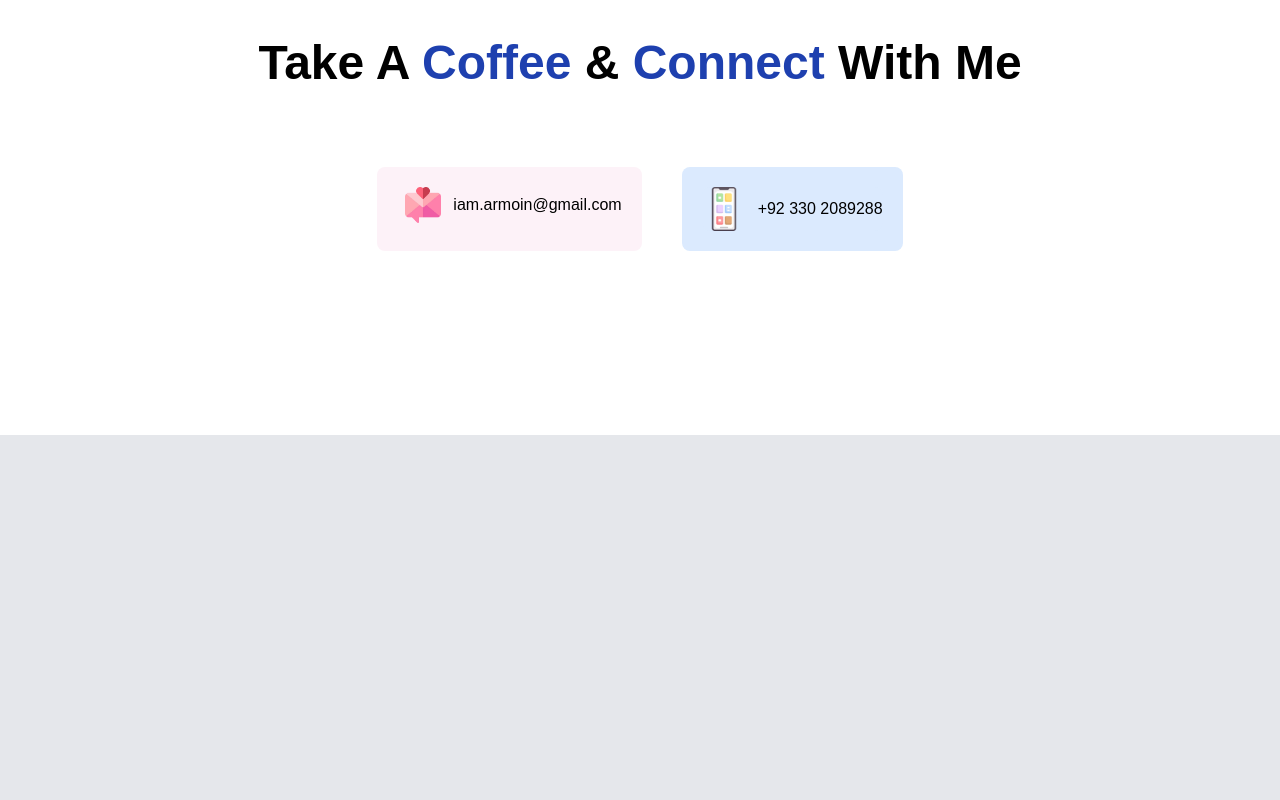
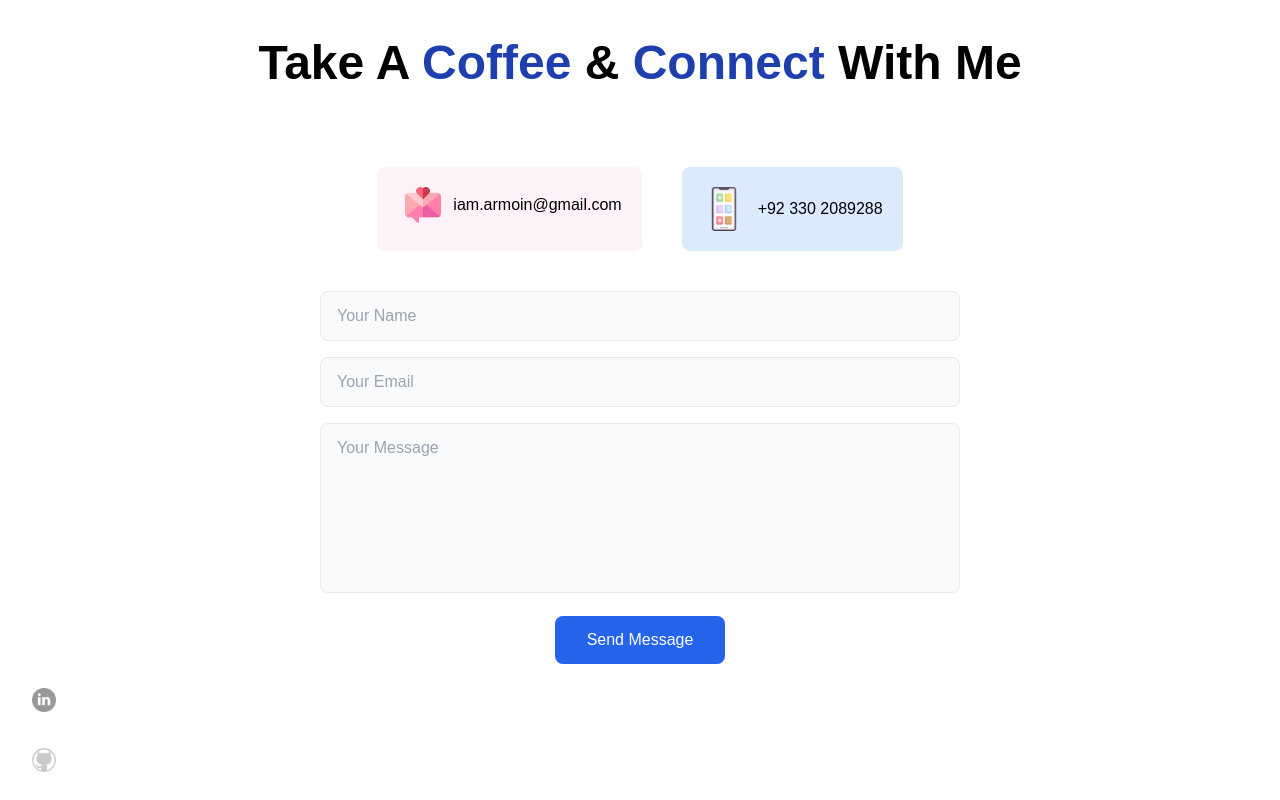
Before and after one commit to Abdulrahmanmoin/portfolio-website-with-nextjs, a Next.js app: page / in a window 1280 px wide. Shown: the part 4607-5407 px from the top of the page. Before the commit the page ends 5042 px from the top, so only its background shows below. Built offline with nearby package versions, Linux system fonts and the light colour scheme.

Commit message:
add contact form

```diff
--- a/src/components/Contact.tsx
+++ b/src/components/Contact.tsx
@@ -1,10 +1,12 @@
 import Image from 'next/image'
 import Link from 'next/link'
 import React from 'react'
+import ContactForm from './ContactForm'
+import SocialIcons from './SocialIcons'
 
 const Contact = () => {
     return (
-        <section id='contact' className='bg-white pb-40'>
+        <section id='contact' className='bg-white pb-5'>
             <div>
                 <div className='flex flex-col items-center'>
                     <h2 className='capitalize text-4xl sm:text-5xl font-bold py-20 text-center leading-[4rem]'>Take a <span className='text-blue-800'> coffee </span> & <span className='text-blue-800'> Connect </span> with me</h2>
@@ -15,7 +17,7 @@ const Contact = () => {
                             className='p-5  bg-pink-50  rounded-lg'
                         >
                             <div className='flex items-center justify-center gap-x-3 '>
-                                <Image className='w-11 pl-2' src={"/assets/email.png"} alt='email' width={1000} height={1000} />
+                                <Image className='w-8 sm:w-11 pl-2' src={"/assets/email.png"} alt='email' width={1000} height={1000} />
 
                                 <p> iam.armoin@gmail.com</p>
                             </div>
@@ -24,13 +26,19 @@ const Contact = () => {
                             href="tel: +92 330 2089288"
                             className='p-5  bg-blue-100 rounded-lg'
                         >
-                            <div className='flex items-center justify-center gap-x-3 bg-blue-100 rounded-lg'>
-                                <Image className='w-11 ' src={"/assets/phone.png"} alt='email' width={1000} height={1000} />
+                            <div className='flex items-center justify-center gap-x-3 '>
+                                <Image className='w-8 sm:w-11 -pl-20 sm:pl-0' src={"/assets/phone.png"} alt='email' width={1000} height={1000} />
 
-                               <p> +92 330 2089288 </p>
+                                <p> +92 330 2089288 </p>
                             </div>
                         </Link>
                     </div>
+
+                    <ContactForm />
+                </div>
+
+                <div className=''>
+                    <SocialIcons className='bg-transparent ' />
                 </div>
             </div>
         </section>
--- /dev/null
+++ b/src/components/ContactForm.tsx
@@ -0,0 +1,74 @@
+'use client'
+
+
+import React, { FormEvent, useState } from 'react';
+
+const ContactForm = () => {
+
+  const [isMsgSent, setIsMsgSent] = useState(false)
+  const [sendButtonText, setSendButtonText] = useState("Send Message")
+
+
+  const handleSubmit = (e: FormEvent<HTMLFormElement>) => {
+    e.preventDefault();
+
+
+    setTimeout(() => {
+      setIsMsgSent(true)
+    }, 800);
+
+    setSendButtonText("Sending...")
+
+  };
+
+
+
+  return (
+    <div className="w-full max-w-2xl mx-auto p-4">
+
+      {isMsgSent && <h4 className='capitalize text-4xl sm:text-5xl font-bold py-20 text-center leading-[4rem]'> Thank you for getting in touch</h4>
+      }
+
+      {!isMsgSent &&
+        <form onSubmit={handleSubmit} className="space-y-4">
+          <div>
+            <input
+              type="text"
+              placeholder="Your Name"
+              className="w-full px-4 py-3 rounded-lg bg-gray-50 border border-gray-200 focus:border-blue-500 focus:ring-2 focus:ring-blue-500 focus:ring-opacity-20 outline-none transition-all"
+              required
+            />
+          </div>
+
+          <div>
+            <input
+              type="email"
+              placeholder="Your Email"
+              className="w-full px-4 py-3 rounded-lg bg-gray-50 border border-gray-200 focus:border-blue-500 focus:ring-2 focus:ring-blue-500 focus:ring-opacity-20 outline-none transition-all"
+              required
+            />
+          </div>
+
+          <div>
+            <textarea
+              placeholder="Your Message"
+              rows={6}
+              className="w-full px-4 py-3 rounded-lg bg-gray-50 border border-gray-200 focus:border-blue-500 focus:ring-2 focus:ring-blue-500 focus:ring-opacity-20 outline-none transition-all resize-none"
+              required
+            />
+          </div>
+
+          <div className='text-center'>
+            <button
+              type="submit"
+              className=" w-full sm:w-auto px-8 py-3 rounded-lg bg-blue-600 hover:bg-blue-700 text-white font-medium transition-colors duration-200"
+            >
+              {sendButtonText}
+            </button>
+          </div>
+        </form>}
+    </div>
+  );
+};
+
+export default ContactForm;
--- a/src/components/HomeComp.tsx
+++ b/src/components/HomeComp.tsx
@@ -59,7 +59,7 @@ const HomeComp = () => {
 
       {/* Links for social ids */}
       <div>
-        <SocialIcons className='bg-transparent absolute mt-60' />
+        <SocialIcons className='bg-transparent absolute hidden sm:block sm:mt-28 md:mt-40 lg:mt-52 xl:mt-60' />
       </div>
 
 
```
